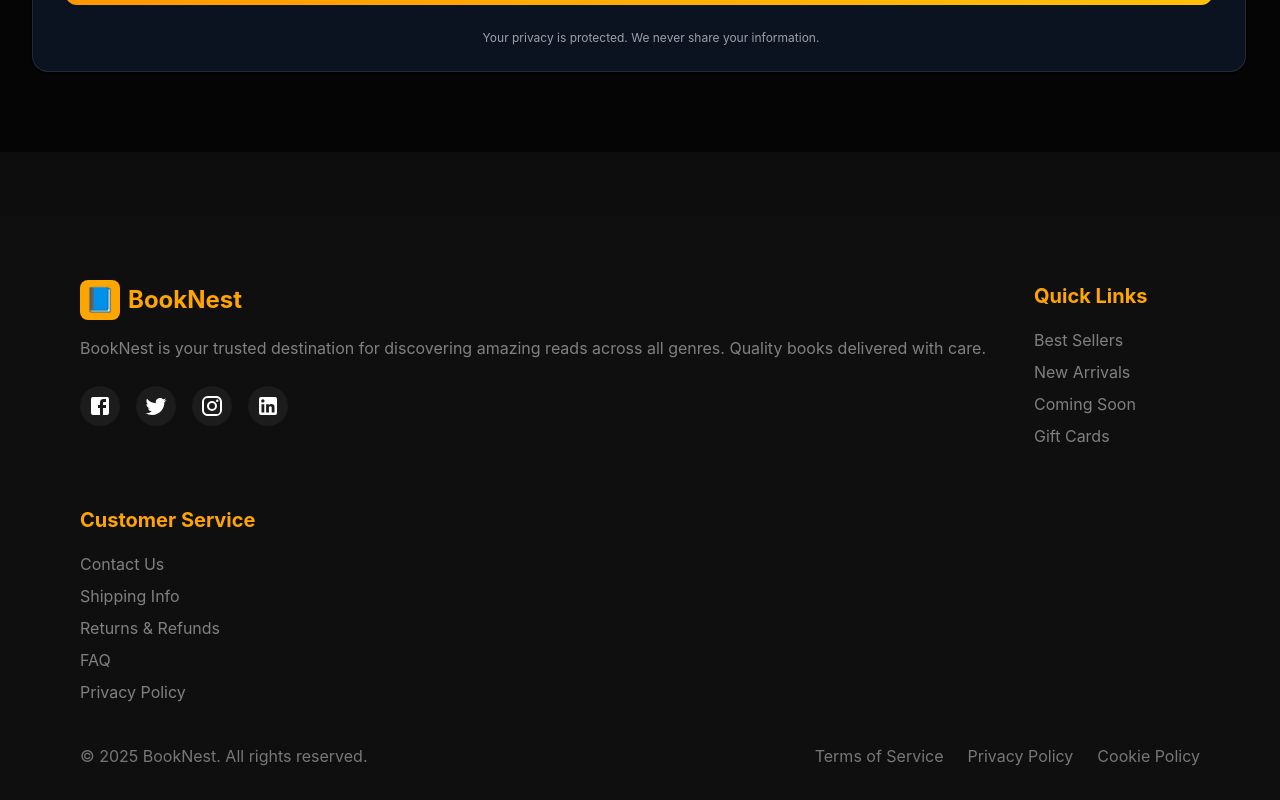
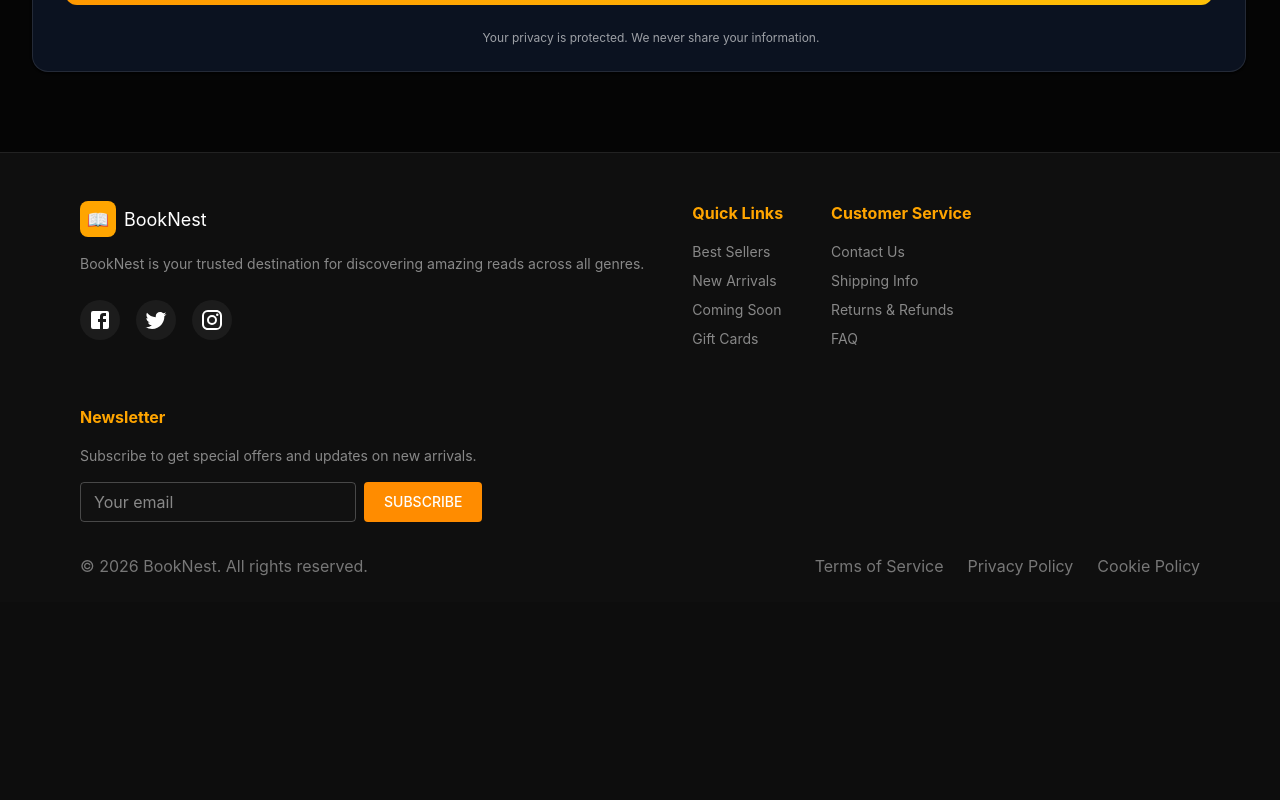
Before and after one commit to Shubhashissahu/BOOKNEST, a React (Vite) app in the folder frontend/: page / in a window 1280 px wide. Shown: the part 3444-4244 px from the top of the page. After the commit the page ends 4046 px from the top, so only its background shows below. Built offline with nearby package versions, Linux system fonts and the light colour scheme; some icons are missing.

Commit message:
change the footer desgin make it modern and stylish

```diff
--- a/frontend/src/Components/Footer.jsx
+++ b/frontend/src/Components/Footer.jsx
@@ -1,10 +1,17 @@
 import React from "react";
-import { Box, Grid, Typography, TextField, Button, IconButton } from "@mui/material";
+import {
+  Box,
+  Grid,
+  Typography,
+  IconButton,
+  TextField,
+  Button,
+} from "@mui/material";
+
 import {
   Facebook,
   Instagram,
   Twitter,
-  LinkedIn,
 } from "@mui/icons-material";
 
 export default function Footer() {
@@ -12,80 +19,120 @@ export default function Footer() {
     <Box
       sx={{
         background: "#0f0f0f",
-        color: "#ccc",
-        pt: 8,
-        pb: 4,
+        color: "#bbb",
+        pt: 6,
+        pb: 3,
         px: { xs: 3, md: 10 },
-        mt: 8,
+        borderTop: "1px solid #222",
       }}
     >
-      {/* MAIN FOOTER GRID */}
+      {/* TOP FOOTER */}
       <Grid container spacing={6}>
 
-        {/* BRAND SECTION */}
+        {/* BRAND */}
         <Grid item xs={12} md={3}>
           <Box sx={{ display: "flex", alignItems: "center", gap: 1 }}>
             <Box
               sx={{
-                width: 40,
-                height: 40,
+                width: 36,
+                height: 36,
                 borderRadius: 2,
                 background: "#ffa500",
                 display: "flex",
+                alignItems: "center",
                 justifyContent: "center",
-                alignItems: "center",
-                fontSize: 24,
-                fontWeight: "bold",
+                fontSize: 18,
                 color: "#000",
               }}
             >
-              📘
+              📖
             </Box>
 
-            <Typography
-              variant="h5"
-              sx={{
-                fontWeight: "bold",
-                color: "#ffa500",
-              }}
-            >
+            <Typography sx={{ fontSize: 18, color: "#fff" }}>
               BookNest
             </Typography>
           </Box>
 
-          <Typography sx={{ mt: 2, color: "gray", lineHeight: 1.6 }}>
-            BookNest is your trusted destination for discovering amazing reads across all
-            genres. Quality books delivered with care.
+          <Typography
+            sx={{
+              mt: 2,
+              fontSize: 14,
+              lineHeight: 1.6,
+              color: "#888",
+            }}
+          >
+            BookNest is your trusted destination for discovering amazing reads
+            across all genres.
           </Typography>
 
-          {/* SOCIAL ICONS */}
+          {/* SOCIAL */}
           <Box sx={{ mt: 3, display: "flex", gap: 2 }}>
             <IconButton sx={iconStyle}><Facebook /></IconButton>
             <IconButton sx={iconStyle}><Twitter /></IconButton>
             <IconButton sx={iconStyle}><Instagram /></IconButton>
-            <IconButton sx={iconStyle}><LinkedIn /></IconButton>
           </Box>
         </Grid>
 
         {/* QUICK LINKS */}
-        <Grid item xs={12} md={3}>
-          <Typography variant="h6" sx={sectionTitle}>Quick Links</Typography>
+        <Grid item xs={6} md={3}>
+          <Typography sx={title}>Quick Links</Typography>
 
-          {["Best Sellers", "New Arrivals", "Coming Soon", "Gift Cards"].map((item) => (
-            <Typography key={item} sx={linkText}>{item}</Typography>
-          ))}
+          {["Best Sellers", "New Arrivals", "Coming Soon", "Gift Cards"].map(
+            (item) => (
+              <Typography key={item} sx={link}>
+                {item}
+              </Typography>
+            )
+          )}
         </Grid>
 
         {/* CUSTOMER SERVICE */}
+        <Grid item xs={6} md={3}>
+          <Typography sx={title}>Customer Service</Typography>
+
+          {["Contact Us", "Shipping Info", "Returns & Refunds", "FAQ"].map(
+            (item) => (
+              <Typography key={item} sx={link}>
+                {item}
+              </Typography>
+            )
+          )}
+        </Grid>
+
+        {/* NEWSLETTER */}
         <Grid item xs={12} md={3}>
-          <Typography variant="h6" sx={sectionTitle}>Customer Service</Typography>
+          <Typography sx={title}>Newsletter</Typography>
 
-          {["Contact Us", "Shipping Info", "Returns & Refunds", "FAQ", "Privacy Policy"]
-            .map((item) => (
-              <Typography key={item} sx={linkText}>{item}</Typography>
-            ))}
+          <Typography sx={{ fontSize: 14, color: "#888", mb: 2 }}>
+            Subscribe to get special offers and updates on new arrivals.
+          </Typography>
+
+          <Box sx={{ display: "flex", gap: 1 }}>
+            <TextField
+              placeholder="Your email"
+              size="small"
+              sx={{
+                flex: 1,
+                background: "#111",
+                borderRadius: 1,
+                input: { color: "#fff" },
+              }}
+            />
+
+            <Button
+              sx={{
+                background: "#ff8c00",
+                color: "#fff",
+                px: 2.5,
+                "&:hover": { background: "#ff9800" },
+              }}
+            >
+              Subscribe
+            </Button>
+          </Box>
         </Grid>
-        </Grid>
+      </Grid>
+
       {/* DIVIDER */}
       <Box
         sx={{
@@ -93,54 +140,58 @@ export default function Footer() {
           background: "#222",
           my: 4,
         }}
-      ></Box>
+      />
 
-      {/* COPYRIGHT + POLICIES */}
+      {/* BOTTOM FOOTER */}
       <Box
         sx={{
           display: "flex",
           flexDirection: { xs: "column", md: "row" },
           justifyContent: "space-between",
           alignItems: "center",
+          fontSize: 14,
           color: "#777",
-          fontSize: "0.9rem",
         }}
       >
-        <Typography>© 2025 BookNest. All rights reserved.</Typography>
+        <Typography>© 2026 BookNest. All rights reserved.</Typography>
 
         <Box sx={{ display: "flex", gap: 3, mt: { xs: 2, md: 0 } }}>
-          <Typography sx={policyStyle}>Terms of Service</Typography>
-          <Typography sx={policyStyle}>Privacy Policy</Typography>
-          <Typography sx={policyStyle}>Cookie Policy</Typography>
+          <Typography sx={policy}>Terms of Service</Typography>
+          <Typography sx={policy}>Privacy Policy</Typography>
+          <Typography sx={policy}>Cookie Policy</Typography>
         </Box>
       </Box>
     </Box>
   );
 }
 
-/* --- STYLES --- */
-const iconStyle = {
-  background: "#1c1c1c",
-  borderRadius: "50%",
-  padding: 1,
-  color: "#fff",
-  "&:hover": { background: "#ffa500", color: "#000" },
+/* STYLES */
+
+const title = {
+  color: "#ffa500",
+  fontWeight: "bold",
+  mb: 2,
+  fontSize: 16,
 };
 
-const sectionTitle = {
-  fontWeight: "bold",
-  color: "#ffa500",
-  mb: 2,
-};
-
-const linkText = {
-  color: "gray",
+const link = {
+  color: "#888",
   mb: 1,
+  fontSize: 14,
   cursor: "pointer",
   "&:hover": { color: "#ffa500" },
 };
 
-const policyStyle = {
+const iconStyle = {
+  background: "#1c1c1c",
+  color: "#fff",
+  "&:hover": {
+    background: "#ffa500",
+    color: "#000",
+  },
+};
+
+const policy = {
   cursor: "pointer",
   "&:hover": { color: "#ffa500" },
 };
```
